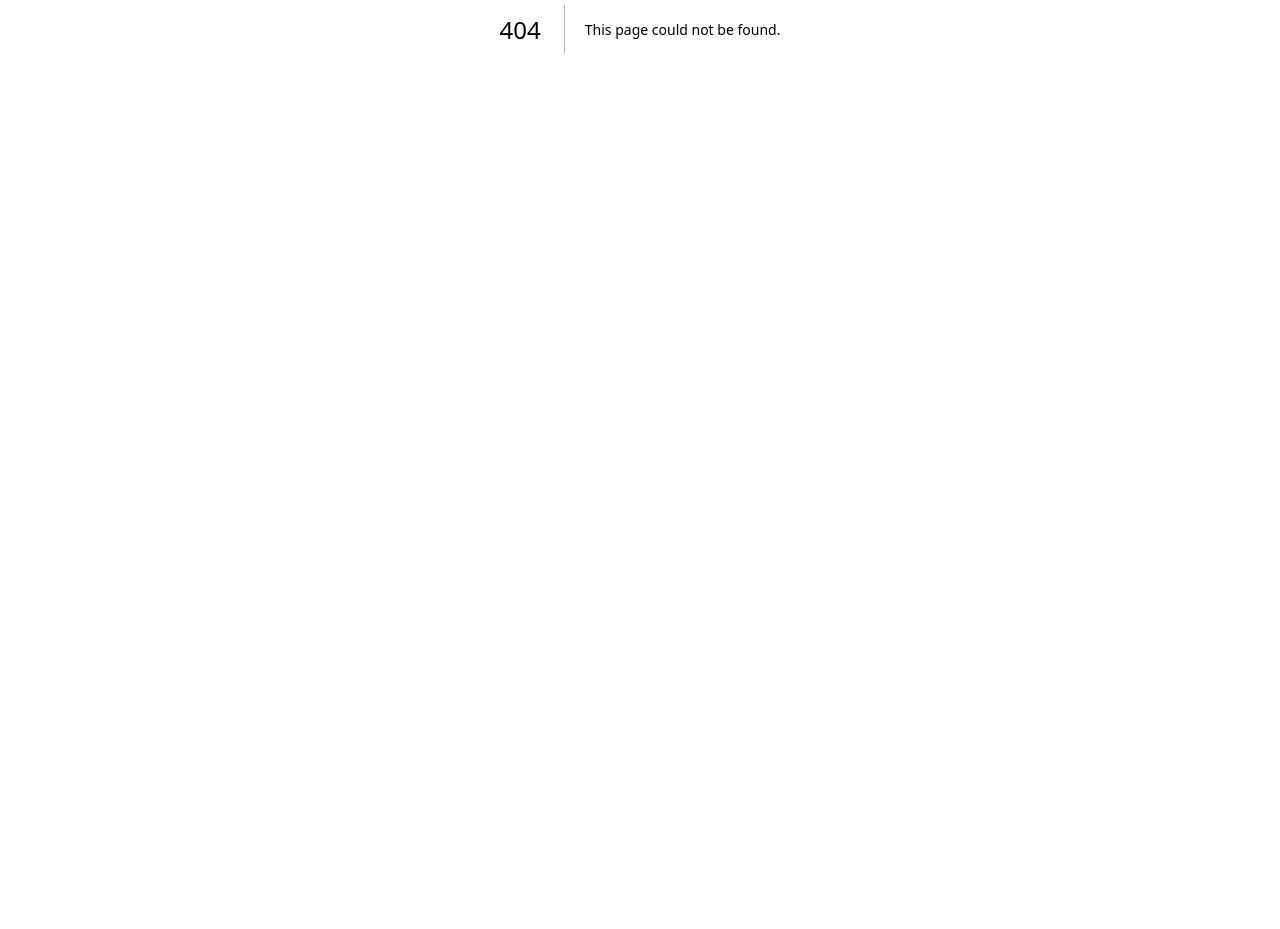
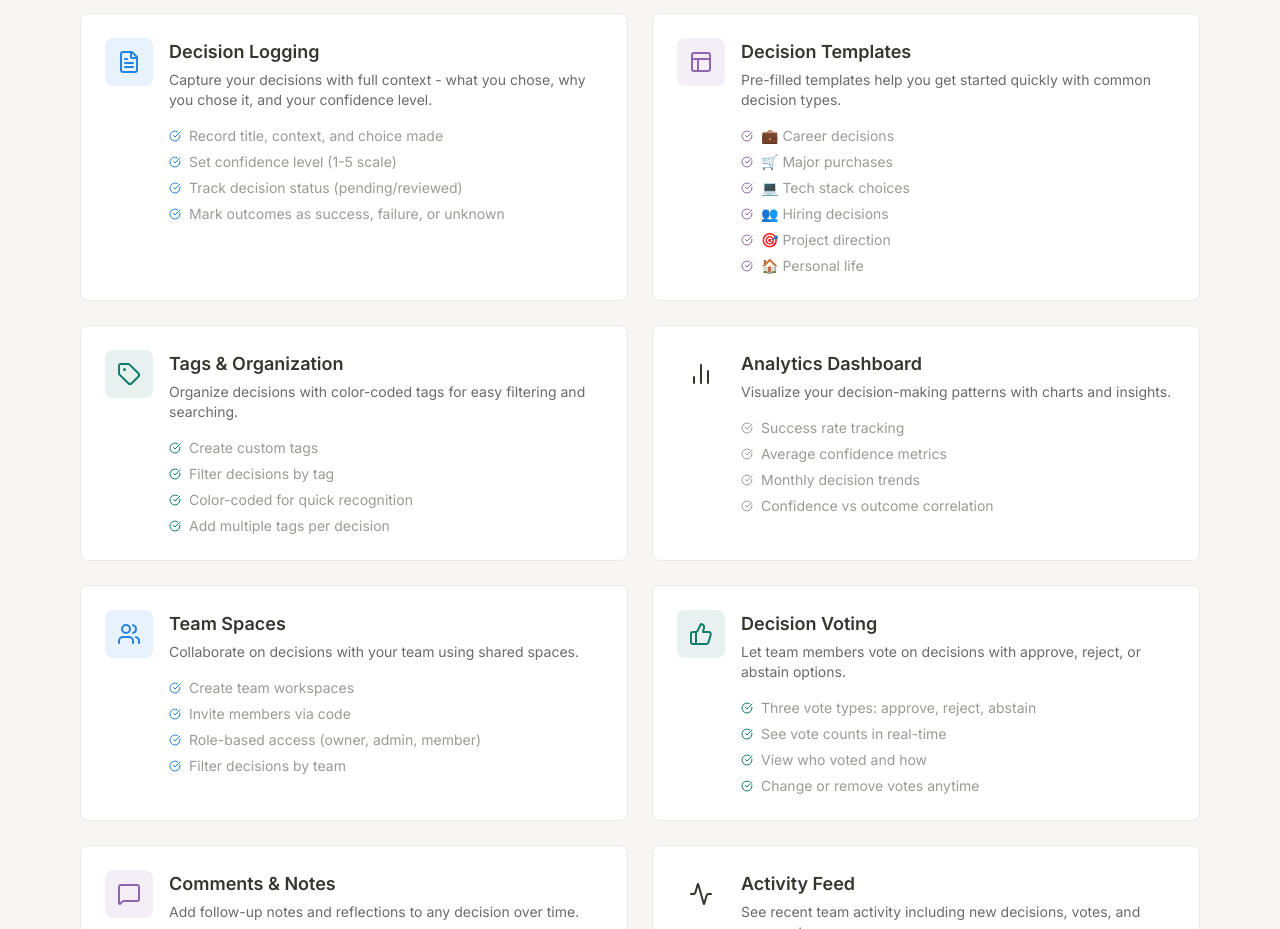
Before and after one commit to anudeep2710/DecisionLog, a Next.js app in the folder frontend/: page /features in a window 1280 px wide. Before the commit this address had no page. Shown: the part 420-1349 px from the top of the page. Before the commit the page ends 849 px from the top, so only its background shows below. Built offline with nearby package versions, Linux system fonts and the light colour scheme.

Commit message:
feat: add Features showcase page for new users with all feature explanations

```diff
--- /dev/null
+++ b/frontend/app/features/page.tsx
@@ -0,0 +1,224 @@
+import Link from 'next/link'
+import {
+    FileText, Tag, BarChart2, Users, ThumbsUp, MessageSquare,
+    Activity, FileSearch, Lightbulb, Layout, Moon, Search,
+    ArrowRight, CheckCircle, Sparkles
+} from 'lucide-react'
+
+const features = [
+    {
+        icon: FileText,
+        title: 'Decision Logging',
+        description: 'Capture your decisions with full context - what you chose, why you chose it, and your confidence level.',
+        color: 'blue',
+        details: [
+            'Record title, context, and choice made',
+            'Set confidence level (1-5 scale)',
+            'Track decision status (pending/reviewed)',
+            'Mark outcomes as success, failure, or unknown'
+        ]
+    },
+    {
+        icon: Layout,
+        title: 'Decision Templates',
+        description: 'Pre-filled templates help you get started quickly with common decision types.',
+        color: 'purple',
+        details: [
+            '💼 Career decisions',
+            '🛒 Major purchases',
+            '💻 Tech stack choices',
+            '👥 Hiring decisions',
+            '🎯 Project direction',
+            '🏠 Personal life'
+        ]
+    },
+    {
+        icon: Tag,
+        title: 'Tags & Organization',
+        description: 'Organize decisions with color-coded tags for easy filtering and searching.',
+        color: 'green',
+        details: [
+            'Create custom tags',
+            'Filter decisions by tag',
+            'Color-coded for quick recognition',
+            'Add multiple tags per decision'
+        ]
+    },
+    {
+        icon: BarChart2,
+        title: 'Analytics Dashboard',
+        description: 'Visualize your decision-making patterns with charts and insights.',
+        color: 'orange',
+        details: [
+            'Success rate tracking',
+            'Average confidence metrics',
+            'Monthly decision trends',
+            'Confidence vs outcome correlation'
+        ]
+    },
+    {
+        icon: Users,
+        title: 'Team Spaces',
+        description: 'Collaborate on decisions with your team using shared spaces.',
+        color: 'blue',
+        details: [
+            'Create team workspaces',
+            'Invite members via code',
+            'Role-based access (owner, admin, member)',
+            'Filter decisions by team'
+        ]
+    },
+    {
+        icon: ThumbsUp,
+        title: 'Decision Voting',
+        description: 'Let team members vote on decisions with approve, reject, or abstain options.',
+        color: 'green',
+        details: [
+            'Three vote types: approve, reject, abstain',
+            'See vote counts in real-time',
+            'View who voted and how',
+            'Change or remove votes anytime'
+        ]
+    },
+    {
+        icon: MessageSquare,
+        title: 'Comments & Notes',
+        description: 'Add follow-up notes and reflections to any decision over time.',
+        color: 'purple',
+        details: [
+            'Add comments to decisions',
+            'Edit or delete your notes',
+            'Timestamps for each comment',
+            'Track your evolving thoughts'
+        ]
+    },
+    {
+        icon: Activity,
+        title: 'Activity Feed',
+        description: 'See recent team activity including new decisions, votes, and comments.',
+        color: 'orange',
+        details: [
+            'Real-time activity stream',
+            'Relative timestamps',
+            'Activity icons by type',
+            'Quick context at a glance'
+        ]
+    },
+    {
+        icon: Search,
+        title: 'Search & Filter',
+        description: 'Quickly find any decision with powerful search and filtering options.',
+        color: 'blue',
+        details: [
+            'Full-text search',
+            'Filter by status and outcome',
+            'Sort by date, title, or confidence',
+            'Export to CSV'
+        ]
+    },
+    {
+        icon: Moon,
+        title: 'Dark Mode',
+        description: 'Toggle between light and dark themes. Respects your system preference.',
+        color: 'purple',
+        details: [
+            'Light and dark themes',
+            'Respects system preference',
+            'Persisted across sessions',
+            'Beautiful Notion-style design'
+        ]
+    }
+]
+
+const colorClasses: Record<string, { bg: string, text: string, border: string }> = {
+    blue: { bg: 'bg-[var(--accent-blue)]/10', text: 'text-[var(--accent-blue)]', border: 'hover:border-[var(--accent-blue)]/30' },
+    green: { bg: 'bg-[var(--accent-green)]/10', text: 'text-[var(--accent-green)]', border: 'hover:border-[var(--accent-green)]/30' },
+    purple: { bg: 'bg-[var(--accent-purple)]/10', text: 'text-[var(--accent-purple)]', border: 'hover:border-[var(--accent-purple)]/30' },
+    orange: { bg: 'bg-[var(--accent-orange)]/10', text: 'text-[var(--accent-orange)]', border: 'hover:border-[var(--accent-orange)]/30' },
+}
+
+export default function FeaturesPage() {
+    return (
+        <div className="min-h-[calc(100vh-48px)]">
+            {/* Hero */}
+            <section className="max-w-4xl mx-auto px-4 pt-16 pb-12 text-center">
+                <div className="inline-flex items-center gap-2 px-3 py-1.5 rounded-full bg-[var(--accent-purple)]/10 text-[var(--accent-purple)] text-sm font-medium mb-6">
+                    <Sparkles size={14} />
+                    Everything you need
+                </div>
+                <h1 className="text-4xl sm:text-5xl font-bold text-[var(--text-primary)] mb-4">
+                    Powerful features for<br />
+                    <span className="text-[var(--text-tertiary)]">smarter decisions</span>
+                </h1>
+                <p className="text-lg text-[var(--text-secondary)] max-w-2xl mx-auto">
+                    From personal decision tracking to team collaboration — everything you need to make better choices.
+                </p>
+            </section>
+
+            {/* Features Grid */}
+            <section className="max-w-6xl mx-auto px-4 py-12">
+                <div className="grid grid-cols-1 md:grid-cols-2 gap-6">
+                    {features.map((feature, i) => {
+                        const Icon = feature.icon
+                        const colors = colorClasses[feature.color]
+                        return (
+                            <div
+                                key={i}
+                                className={`notion-card p-6 group transition-all ${colors.border}`}
+                            >
+                                <div className="flex items-start gap-4">
+                                    <div className={`w-12 h-12 rounded-lg ${colors.bg} flex items-center justify-center flex-shrink-0 group-hover:scale-110 transition-transform`}>
+                                        <Icon className={colors.text} size={24} />
+                                    </div>
+                                    <div className="flex-1">
+                                        <h3 className="text-lg font-semibold text-[var(--text-primary)] mb-1">
+                                            {feature.title}
+                                        </h3>
+                                        <p className="text-[var(--text-secondary)] text-sm mb-4">
+                                            {feature.description}
+                                        </p>
+                                        <ul className="space-y-1.5">
+                                            {feature.details.map((detail, j) => (
+                                                <li key={j} className="flex items-center gap-2 text-sm text-[var(--text-tertiary)]">
+                                                    <CheckCircle size={12} className={colors.text} />
+                                                    {detail}
+                                                </li>
+                                            ))}
+                                        </ul>
+                                    </div>
+                                </div>
+                            </div>
+                        )
+                    })}
+                </div>
+            </section>
+
+            {/* CTA */}
+            <section className="max-w-3xl mx-auto px-4 py-16">
+                <div className="notion-card p-10 text-center">
+                    <h2 className="text-2xl font-bold text-[var(--text-primary)] mb-3">
+                        Ready to start?
+                    </h2>
+                    <p className="text-[var(--text-secondary)] mb-6">
+                        Create your free account and start logging decisions today.
+                    </p>
+                    <div className="flex flex-col sm:flex-row gap-3 justify-center">
+                        <Link
+                            href="/register"
+                            className="btn-primary inline-flex items-center justify-center gap-2 px-6 py-3"
+                        >
+                            Get started free
+                            <ArrowRight size={18} />
+                        </Link>
+                        <Link
+                            href="/login"
+                            className="btn-secondary inline-flex items-center justify-center gap-2 px-6 py-3"
+                        >
+                            Sign in →
+                        </Link>
+                    </div>
+                </div>
+            </section>
+        </div>
+    )
+}
--- a/frontend/app/page.tsx
+++ b/frontend/app/page.tsx
@@ -30,10 +30,10 @@ export default function Home() {
             <ArrowRight size={18} />
           </Link>
           <Link
-            href="/login"
+            href="/features"
             className="btn-secondary inline-flex items-center justify-center gap-2 text-base px-6 py-3"
           >
-            Sign in →
+            See all features
           </Link>
         </div>
       </section>
```
